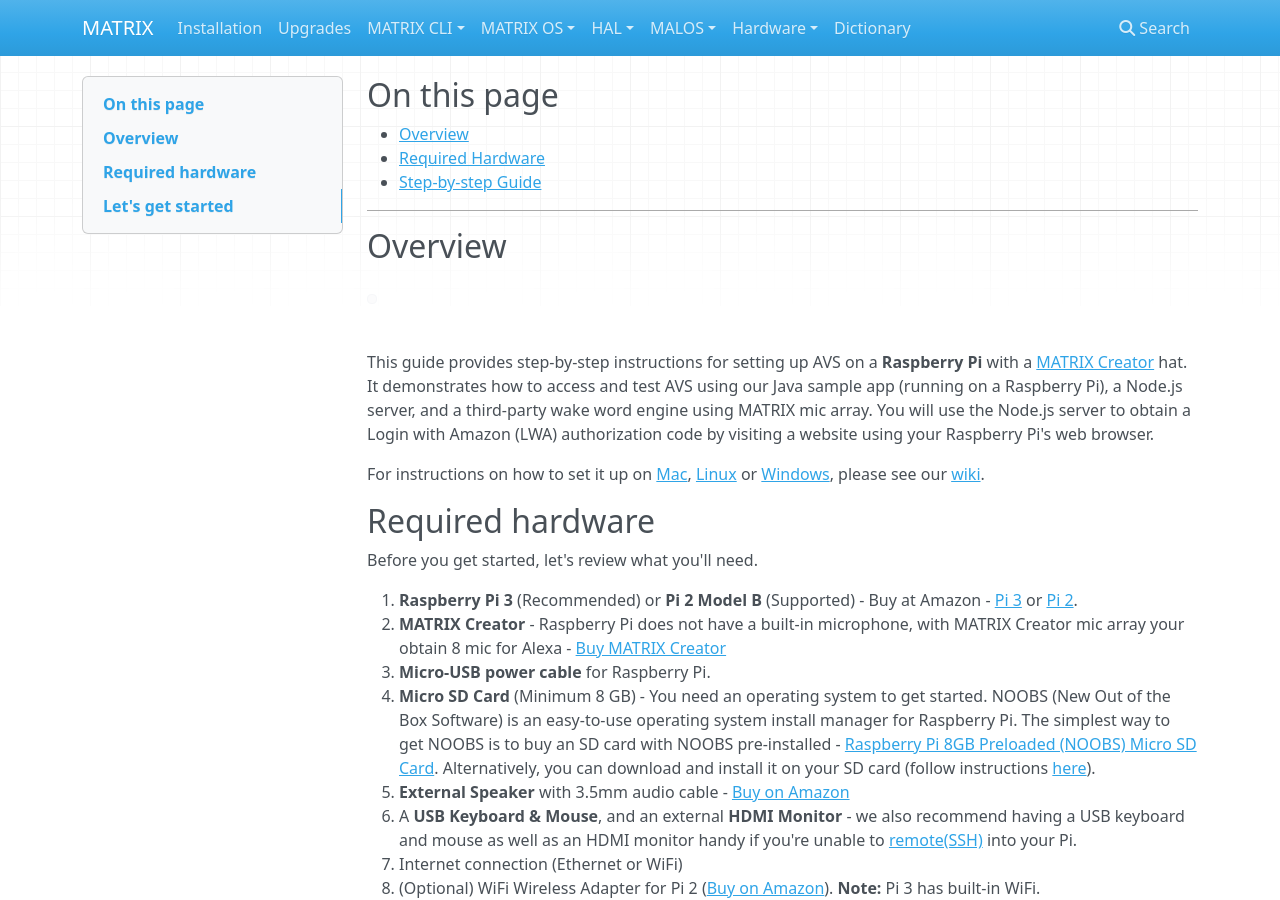
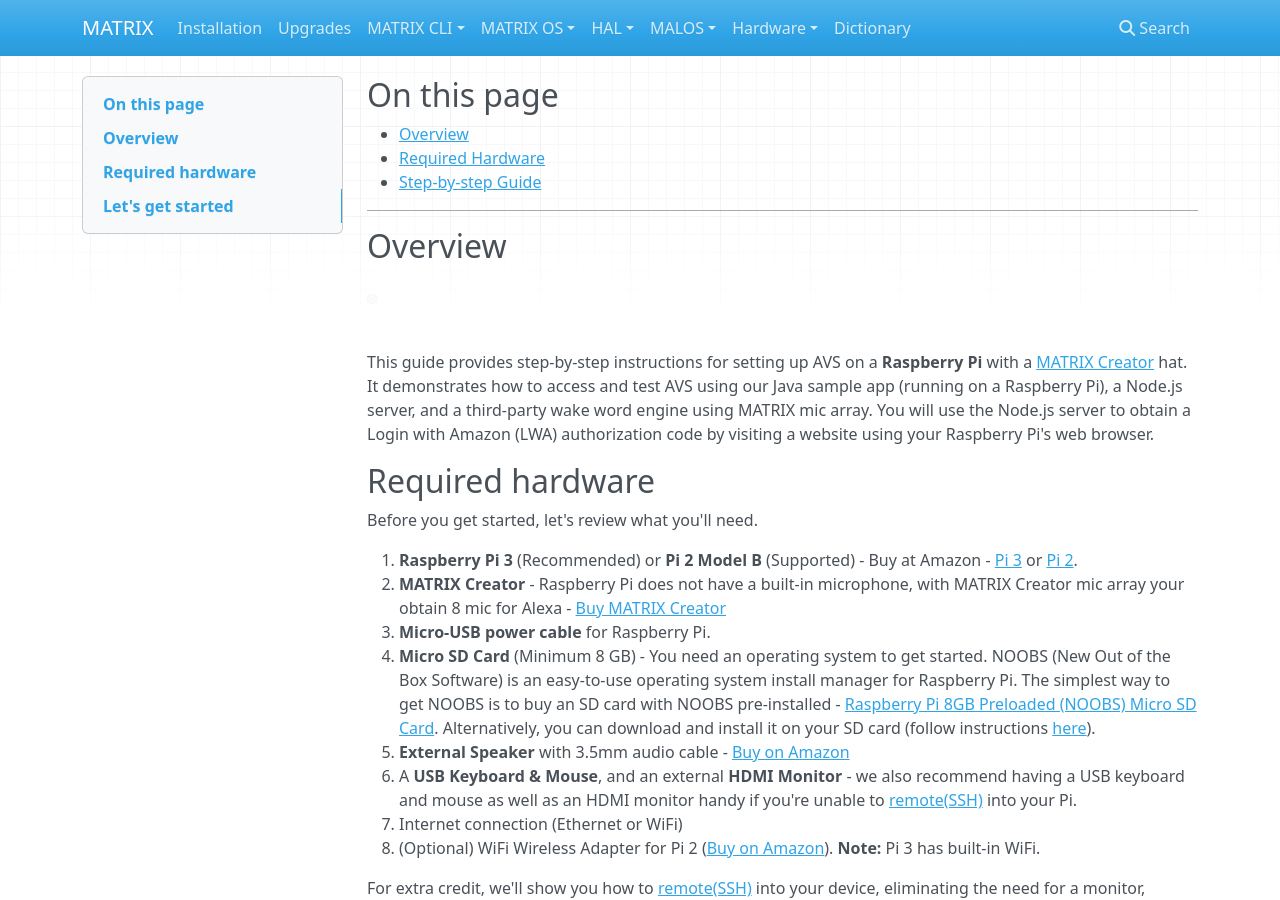
Before and after one commit to matrix-io/matrix-documentation, an MkDocs documentation site: the page built from docs/Alexa/MatrixCreator.md, in a window 1280 px wide and 900 px high. Built offline with MkDocs 1.6.1, drawn with Linux system fonts in a browser that asks for light colours; nearby versions of some CDN libraries; old or Windows-style settings are respelled for this version of MkDocs; some of the changed lines change nothing that is shown.

```diff
--- a/docs/Alexa/MatrixCreator.md
+++ b/docs/Alexa/MatrixCreator.md
@@ -12,8 +12,6 @@
 
 This guide provides step-by-step instructions for setting up AVS on a **Raspberry Pi** with a [MATRIX Creator](https://creator.matrix.one/) hat. It demonstrates how to access and test AVS using our Java sample app (running on a Raspberry Pi), a Node.js server, and a third-party wake word engine using MATRIX mic array. You will use the Node.js server to obtain a Login with Amazon (LWA) authorization code by visiting a website using your Raspberry Pi's web browser.
 
-For instructions on how to set it up on [Mac](Mac), [Linux](Linux) or [Windows](Windows), please see our [wiki]().
-
 ## Required hardware
 
 Before you get started, let's review what you'll need.
@@ -23,7 +21,7 @@
 3. **Micro-USB power cable** for Raspberry Pi.
 4. **Micro SD Card** (Minimum 8 GB) - You need an operating system to get started. NOOBS (New Out of the Box Software) is an easy-to-use operating system install manager for Raspberry Pi. The simplest way to get NOOBS is to buy an SD card with NOOBS pre-installed - [Raspberry Pi 8GB Preloaded (NOOBS) Micro SD Card](https://www.amazon.com/gp/product/B00ENPQ1GK/ref=oh_aui_detailpage_o01_s00?ie=UTF8&psc=1). Alternatively, you can download and install it on your SD card (follow instructions [here](#step-1-setting-up-your-pi)).
 5. **External Speaker** with 3.5mm audio cable - [Buy on Amazon](http://amzn.com/B007OYAVLI)
-6. A **USB Keyboard & Mouse**, and an external **HDMI Monitor** - we also recommend having a USB keyboard and mouse as well as an HDMI monitor handy if you're unable to [remote(SSH)](Setup-SSH-&-VNC) into your Pi.
+6. A **USB Keyboard & Mouse**, and an external **HDMI Monitor** - we also recommend having a USB keyboard and mouse as well as an HDMI monitor handy if you're unable to [remote(SSH)](https://github.com/alexa/alexa-avs-sample-app/wiki/Setup-SSH-&-VNC) into your Pi.
 7. Internet connection (Ethernet or WiFi)
 8. (Optional) WiFi Wireless Adapter for Pi 2 ([Buy on Amazon](http://www.amazon.com/CanaKit-Raspberry-Wireless-Adapter-Dongle/dp/B00GFAN498/)).
    **Note:** Pi 3 has built-in WiFi.
```
Also changed, not shown: 1 other file.
